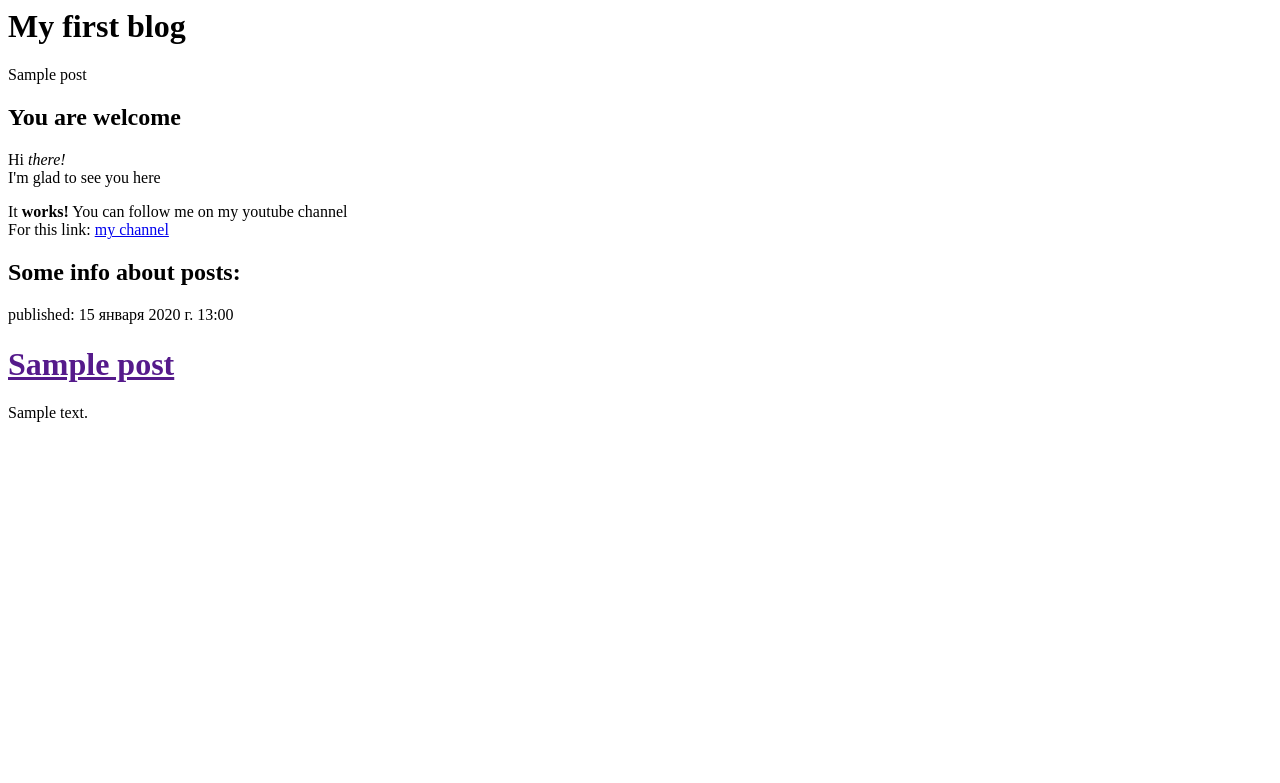
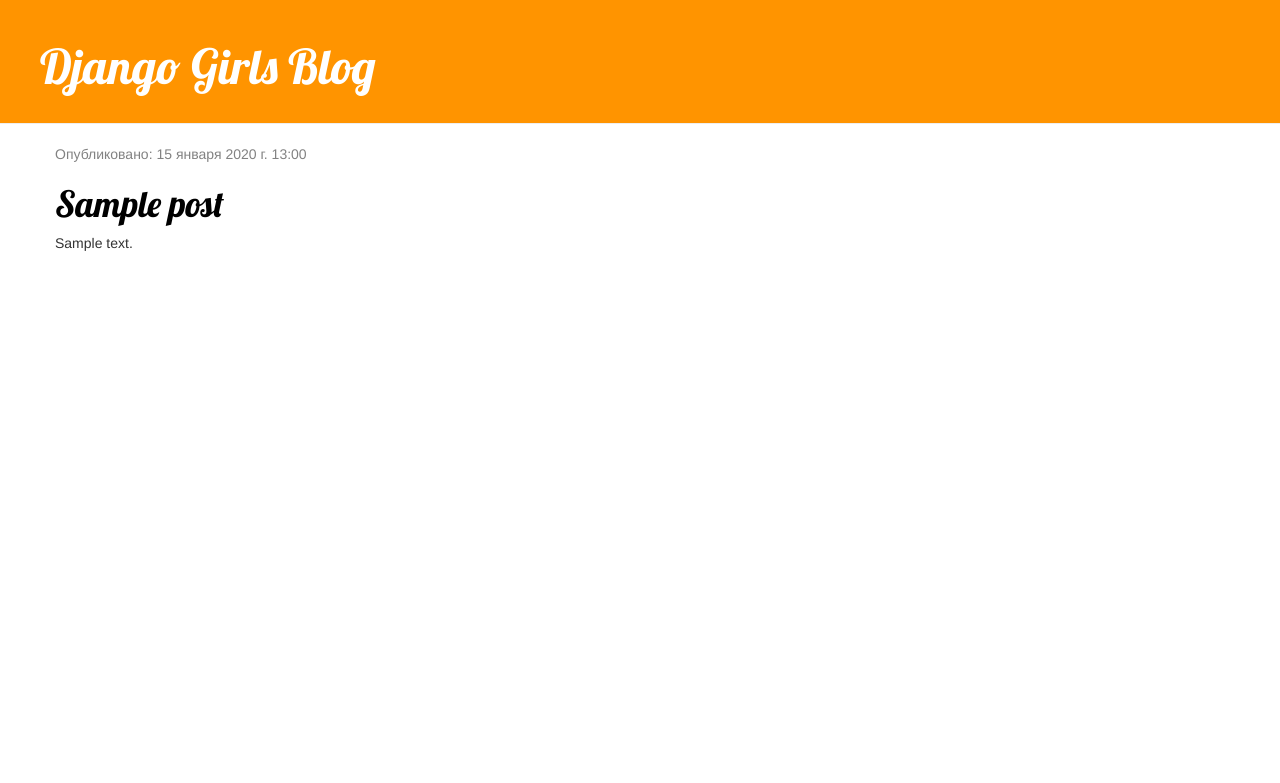
Before and after one commit to ilya-kan07/Django, a Django app: page / in a window 1280 px wide. Shown: the top 783 px of the page. Run offline with Django 4.2, Linux system fonts and the light colour scheme; tables that the repository leaves empty hold one stand-in row (values such as "Sample post"); some libraries are stand-ins or nearby versions.

Commit message:
add some html files, and css file for website

```diff
--- /dev/null
+++ b/blog/static/css/blog.css
@@ -0,0 +1,52 @@
+h1 a {
+    color: #FCA205;
+    font-family: 'Lobster';
+}
+
+
+.page-header {
+    background-color: #ff9400;
+    margin-top: 0;
+    padding: 20px 20px 20px 40px;
+}
+
+.page-header h1, .page-header h1 a, .page-header h1 a:visited, .page-header h1 a:active {
+    color: #ffffff;
+    font-size: 36pt;
+    text-decoration: none;
+}
+
+.content {
+    margin-left: 40px;
+}
+
+h1, h2, h3, h4 {
+    font-family: 'Lobster', cursive;
+}
+
+.date {
+    color: #828282;
+}
+
+.save {
+    float: right;
+}
+
+.post-form textarea, .post-form input {
+    width: 100%;
+}
+
+.top-menu, .top-menu:hover, .top-menu:visited {
+    color: #ffffff;
+    float: right;
+    font-size: 26pt;
+    margin-right: 20px;
+}
+
+.post {
+    margin-bottom: 70px;
+}
+
+.post h1 a, .post h1 a:visited {
+    color: #000000;
+}
--- /dev/null
+++ b/blog/templates/blog/base.html
@@ -0,0 +1,23 @@
+{% load static %}
+<html>
+    <head>
+        <title>Ilya's blog</title>
+        <link rel="stylesheet" href="//maxcdn.bootstrapcdn.com/bootstrap/3.2.0/css/bootstrap.min.css">
+        <link rel="stylesheet" href="//maxcdn.bootstrapcdn.com/bootstrap/3.2.0/css/bootstrap-theme.min.css">
+        <link href="https://fonts.googleapis.com/css?family=Lobster&subset=latin,cyrillic" rel="stylesheet" type="text/css">
+        <link rel="stylesheet" href="{% static 'css/blog.css' %}">
+    </head>
+    <body>
+        <div class="page-header">
+            <h1><a href="/">Django Girls Blog</a></h1>
+        </div>
+        <div class="content container">
+            <div class="row">
+                <div class="col-md-8">
+                {% block content %}
+                {% endblock %}
+                </div>
+            </div>
+        </div>
+    </body>
+</html>
--- a/blog/templates/blog/post_list.html
+++ b/blog/templates/blog/post_list.html
@@ -1,29 +1,13 @@
-<html>
-    <head>
-        <title>Ilya's blog</title>
-    </head>
-    <body>
-        <h1> My first blog </h1>
-        {% for post in posts %}
-            {{ post }}
-        {% endfor %}
-        <h2> You are welcome </h2>
-        <div>
-            <p>Hi <em>there!</em> <br> I'm glad to see you here</p>
-        </div>
+{% extends 'blog/base.html' %}
 
-        <div>
-            <p>It <strong>works!</strong> You can follow me on my youtube channel <br>
-            For this link: <a href="https://www.youtube.com/">my channel</a></p>
-        </div>
-
+{% block content %}
     {% for post in posts %}
-        <div>
-            <h2> Some info about posts: </h2>
-            <p> published: {{post.published_date }} </p>
-            <h1> <a href=""> {{post.title}} </a> </h1>
-            <p> {{post.text | linebreaksbr }} </p>
+        <div class="post">
+            <div class="date">
+                <p>Опубликовано: {{ post.published_date }}</p>
+            </div>
+            <h1><a href="{% url 'post_detail' pk=post.pk %}">{{ post.title }}</a></h1>
+            <p>{{ post.text|linebreaksbr }}</p>
         </div>
     {% endfor %}
-    </body>
-</html>
+{% endblock %}
--- a/blog/urls.py
+++ b/blog/urls.py
@@ -3,4 +3,5 @@
 
 urlpatterns = [
     path('', views.post_list, name='post_list'),
+    path('post/<int:pk>/', views.post_detail, name='post_detail'),
 ]
--- a/blog/views.py
+++ b/blog/views.py
@@ -1,6 +1,7 @@
 from django.shortcuts import render
 from django.utils import timezone
 from .models import Post
+from django.shortcuts import render, get_object_or_404
 
 
 
@@ -8,3 +9,7 @@
 def post_list(request):
     posts = Post.objects.filter(published_date__lte=timezone.now()).order_by('published_date')
     return render(request, 'blog/post_list.html', {'posts': posts})
+
+def post_detail(request, pk):
+    post = get_object_or_404(Post, pk=pk)
+    return render(request, 'blog/post_detail.html', {'post': post})
```
Also changed, not shown: blog/templates/blog/post_detail.html (added, +13 -0 lines).
